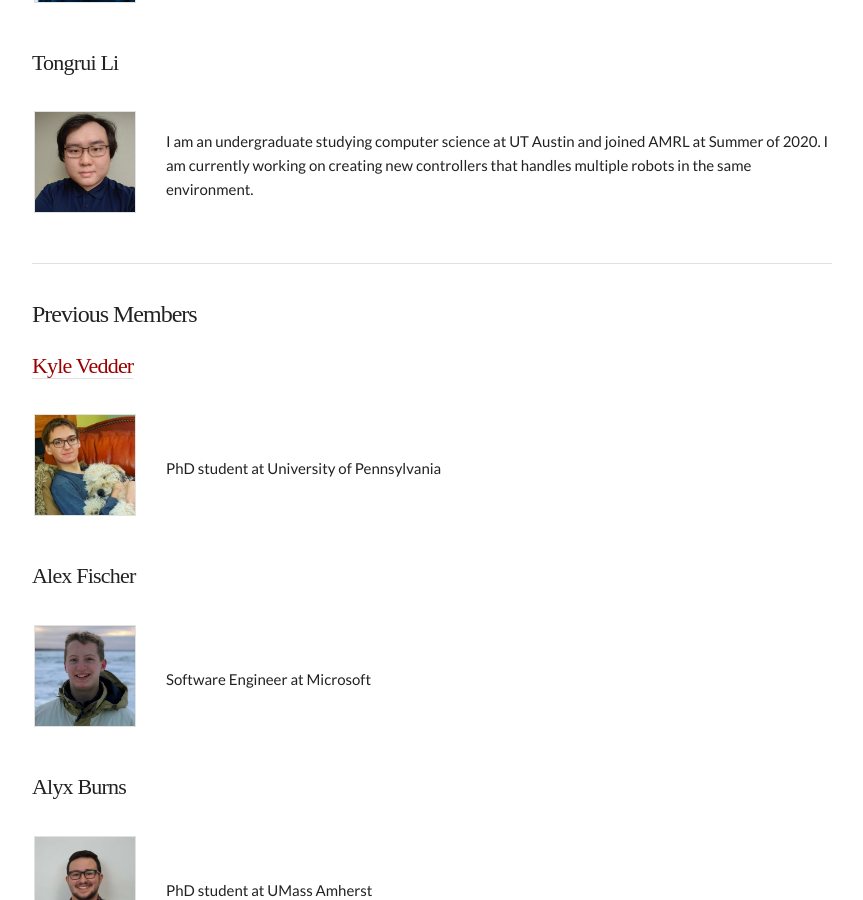
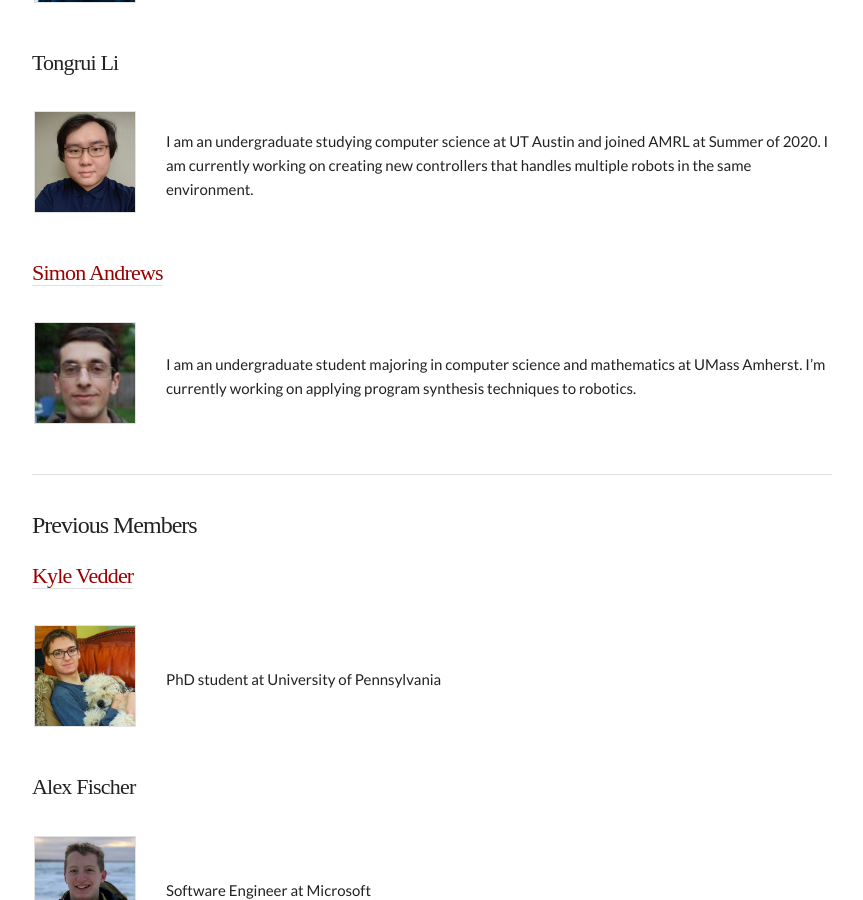
Before and after one commit to ut-amrl/ut-amrl.github.io, a Jekyll site: the page built from people.md, in a window 1280 px wide and 900 px high, scrolled down 2134 px. Shown: the whole window, without its empty margins (208-1071 px from the left). Built offline with Jekyll 4.4.1, drawn with Linux system fonts in a browser that asks for light colours; nearby versions of some CDN libraries; some web fonts are replaced.

Commit message:
Add Simon Andrews to people page

```diff
--- a/people.md
+++ b/people.md
@@ -60,6 +60,11 @@ order: 1
 | ![Tongrui Li](assets/images/people/tongrui_li.jpg) | I am an undergraduate studying computer science at UT Austin and joined AMRL at Summer of 2020. I am currently working on creating new controllers that handles multiple robots in the same environment. |
 {: .people_table_hack}
 
+#### [Simon Andrews](https://simonandrews.org/)
+
+| ![Simon Andrews](assets/images/people/simon_andrews.jpg) | I am an undergraduate student majoring in computer science and mathematics at UMass Amherst. I'm currently working on applying program synthesis techniques to robotics. |
+{: .people_table_hack}
+
 ---
 
 ### Previous Members
```
Also changed, not shown: assets/images/people/simon_andrews.jpg (added).
